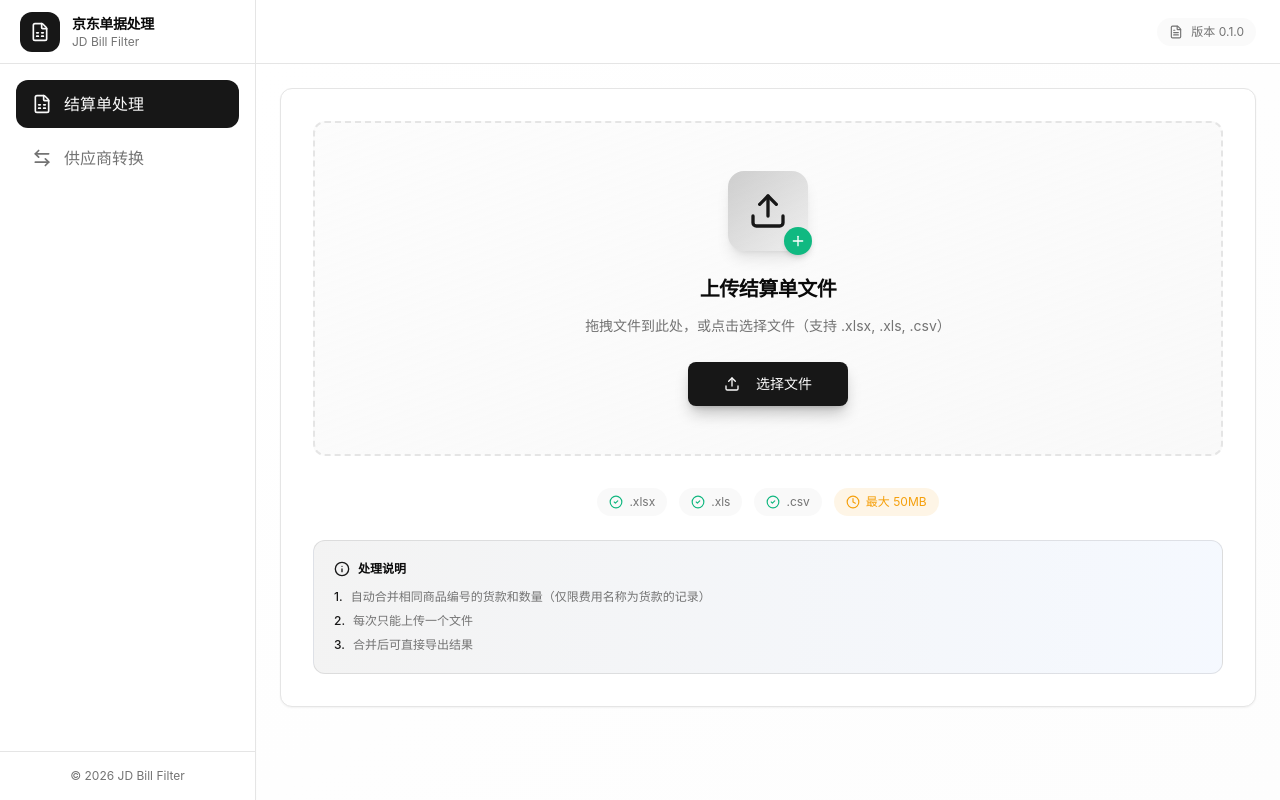
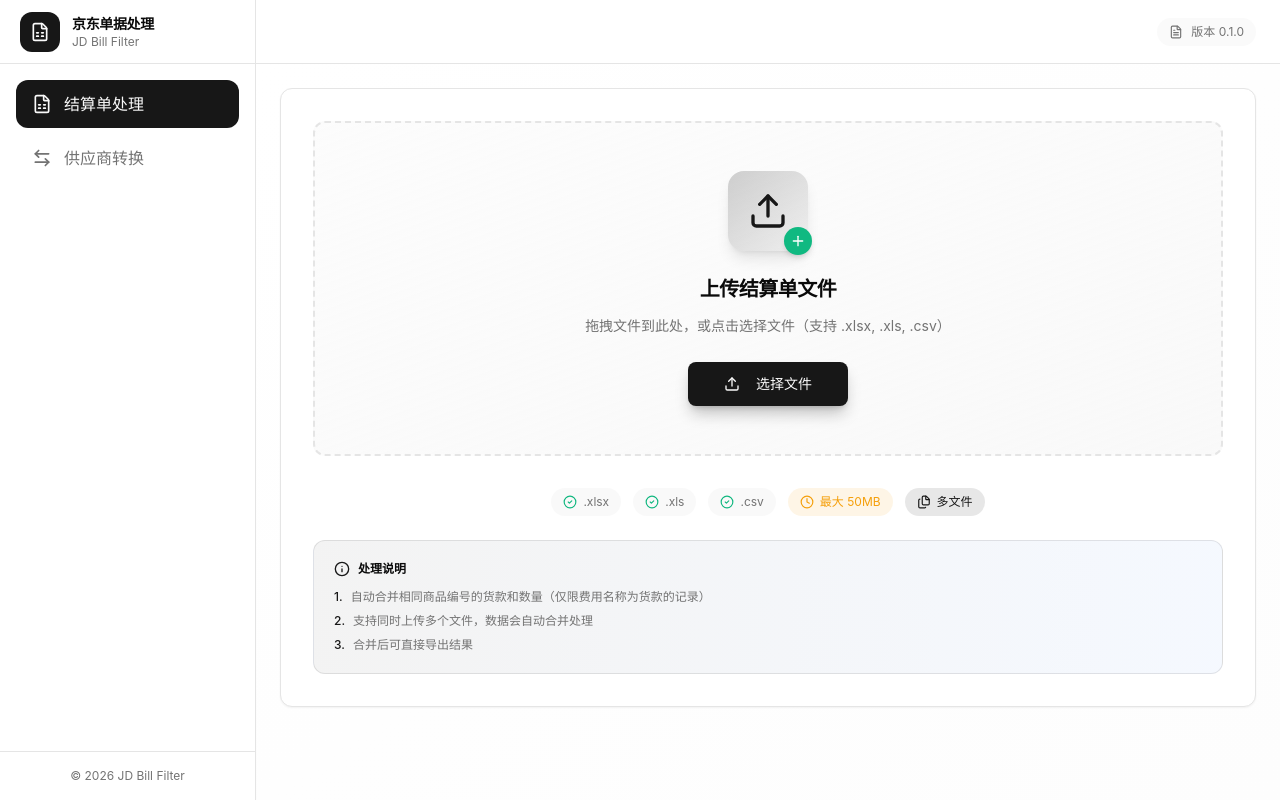
Before and after one commit to jinzhepro/JD-Bill-Filter, a Next.js app: page / in a window 1280 px wide. Built offline with nearby package versions, Linux system fonts and the light colour scheme.

Commit message:
feat: 支持多文件上传并自动合并数据
允许用户同时上传多个文件，系统会自动合并处理相同商品编号的数据。修改提示信息以反映此功能变更。

```diff
--- a/src/components/SettlementFolderUpload.js
+++ b/src/components/SettlementFolderUpload.js
@@ -175,10 +175,10 @@
       buttonText="选择文件"
       onFilesSelected={handleFiles}
       supportFolder={false}
-      multiple={false}
+      multiple={true}
       tips={[
         "自动合并相同商品编号的货款和数量（仅限费用名称为货款的记录）",
-        "每次只能上传一个文件",
+        "支持同时上传多个文件，数据会自动合并处理",
         "合并后可直接导出结果",
       ]}
     />
```
